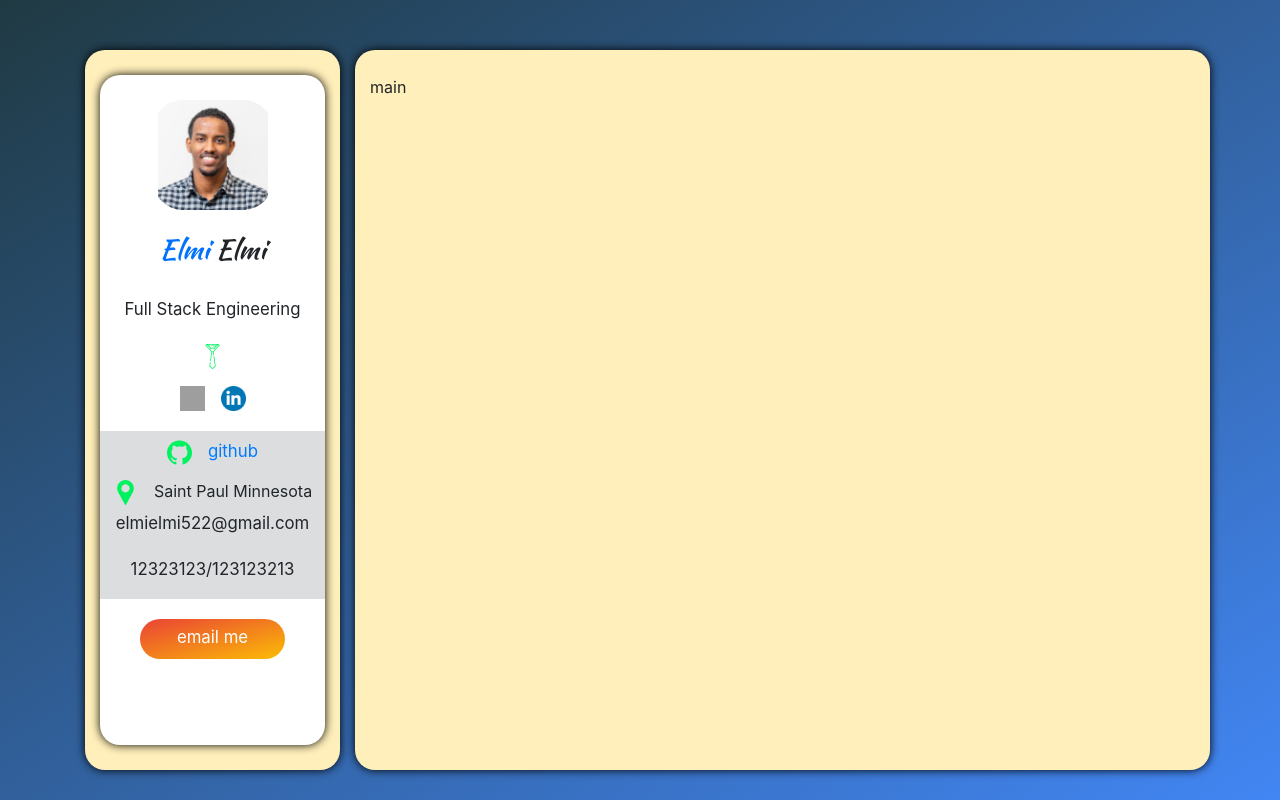
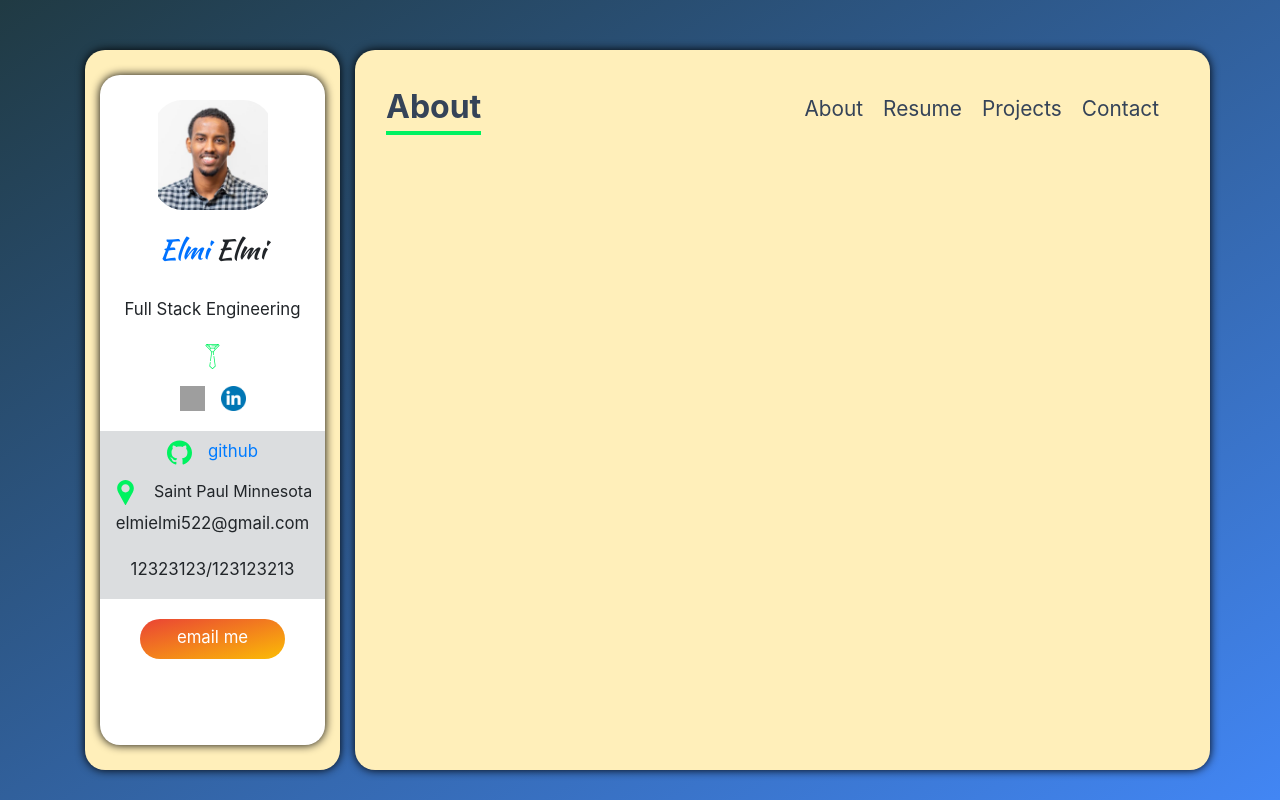
Before and after one commit to elmiabdirahman/portfolio-elmi, a React (Create React App) app: page / in a window 1280 px wide. Built offline with nearby package versions, Linux system fonts and the light colour scheme; grey boxes are pictures that could not be loaded.

Commit message:
import navbar in app.js

```diff
--- a/src/App.js
+++ b/src/App.js
@@ -1,5 +1,6 @@
 import React from 'react';
 import Sidebar from './components/Sidebar'
+import Navbar from './components/Navbar';
 
 function App() {
   return (
@@ -12,7 +13,7 @@ function App() {
             </div>
           </div>
           <div className="col-lg-9 app__main-content">
-            main
+            <Navbar/>
       </div>
         </div>
       </div>
```
